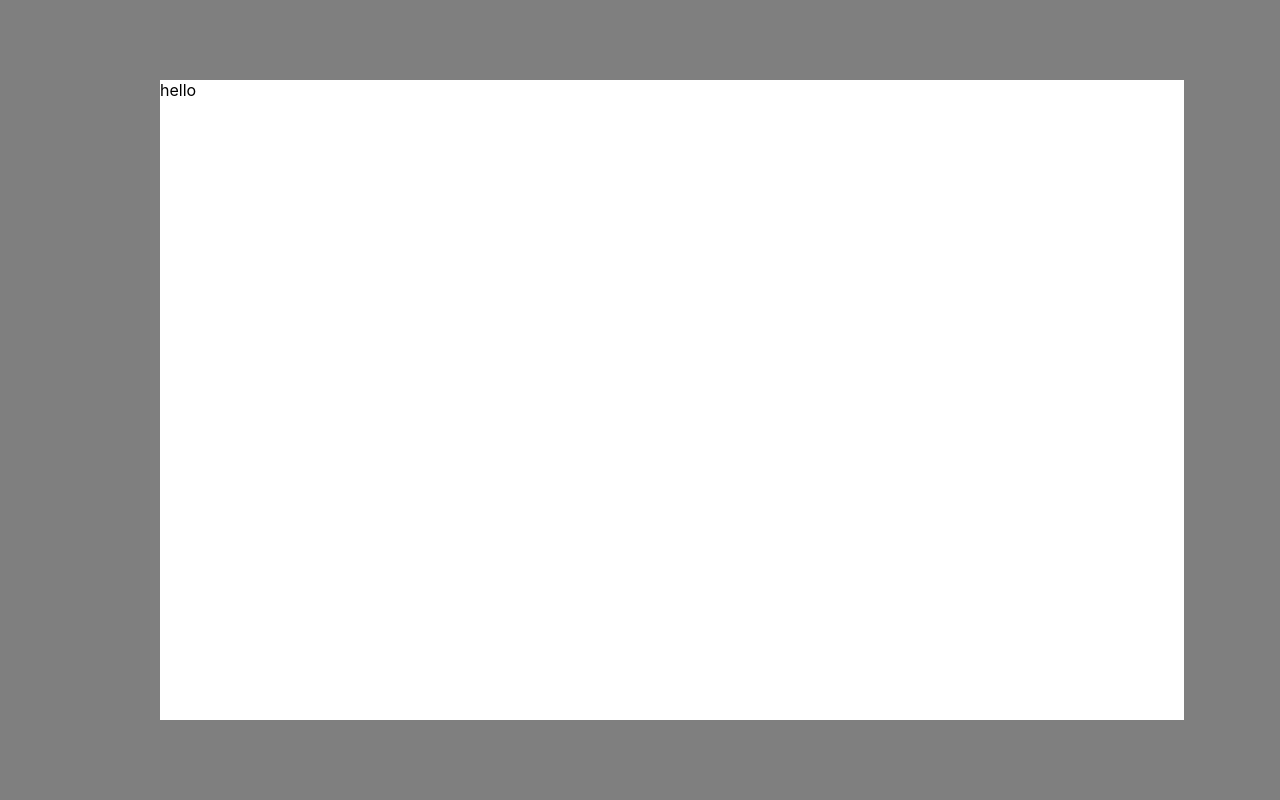
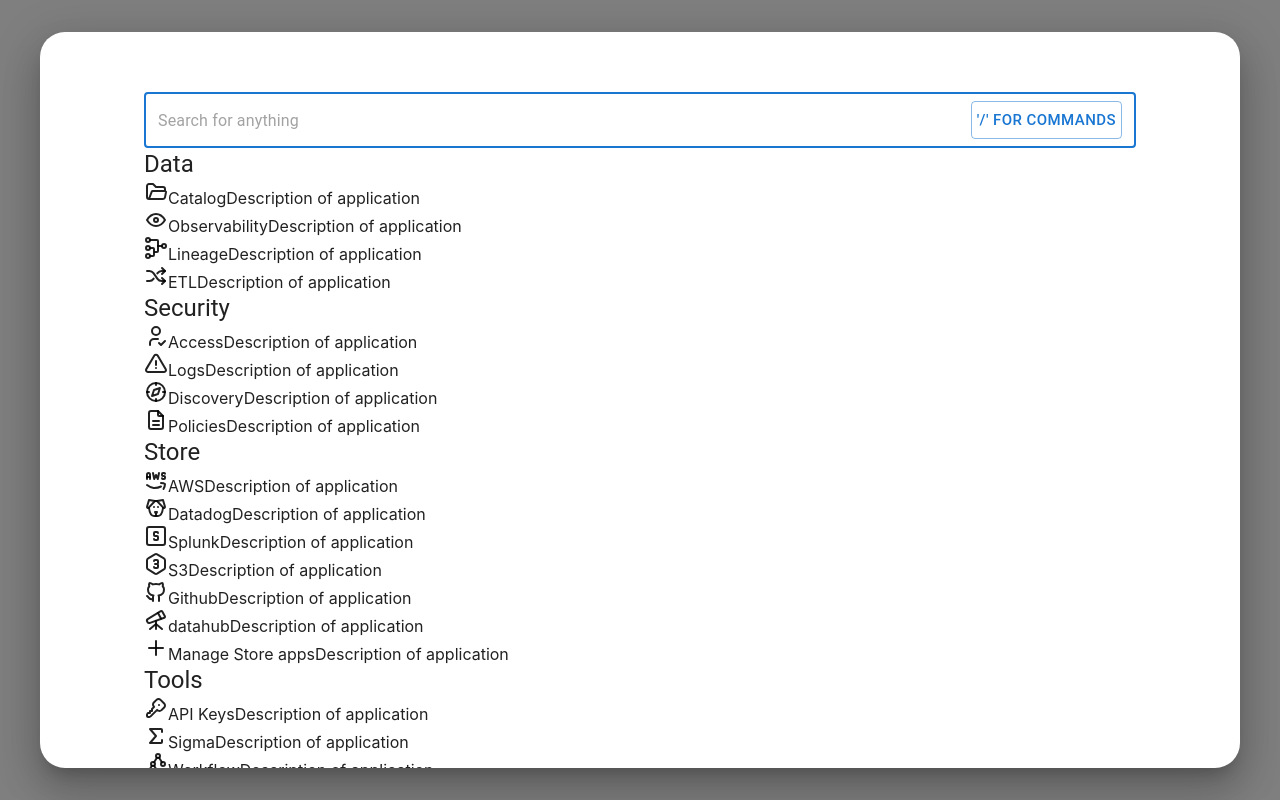
Before and after one commit to TCL735/components-demo, a React (Create React App) app: page / in a window 1280 px wide. Both pictures are taken after a click on the button "⌘E". Built offline with nearby package versions, Linux system fonts and the light colour scheme.

Commit message:
feat: create modal as a Dialog

```diff
--- a/package.json
+++ b/package.json
@@ -6,6 +6,7 @@
     "@emotion/react": "^11.11.4",
     "@emotion/styled": "^11.11.5",
     "@mui/material": "^5.15.15",
+    "@tabler/icons-react": "^3.1.0",
     "@testing-library/jest-dom": "^5.17.0",
     "@testing-library/react": "^13.4.0",
     "@testing-library/user-event": "^13.5.0",
--- a/src/components/Launcher.css
+++ b/src/components/Launcher.css
@@ -1,5 +1,16 @@
 .modal {
-  width: 80%;
-  height: 80%;
+  border-radius: 25px;
   background-color: white;
+  overflow: scroll;
 }
+
+.MuiDialog-paper {
+  border-radius: 25px !important;
+}
+
+.button-command-e {
+  display: flex;
+  flex-direction: row;
+  justify-content: space-between !important;
+  padding: 5px !important;
+}
--- a/src/components/Launcher.tsx
+++ b/src/components/Launcher.tsx
@@ -1,5 +1,13 @@
 import React, { useState } from "react";
-import { Box, Button, InputAdornment, Modal, TextField } from "@mui/material";
+import {
+  Button,
+  Dialog,
+  DialogContent,
+  InputAdornment,
+  TextField,
+} from "@mui/material";
+import { IconLayoutGrid } from "@tabler/icons-react";
+import { LauncherContents } from "./LauncherContents";
 import { useKeyPress } from "../utils/hooks";
 import "./Launcher.css";
 
@@ -21,17 +29,33 @@
           InputProps={{
             endAdornment: (
               <InputAdornment position="end">
-                <Button variant="outlined">⌘E</Button>
+                <Button
+                  className="button-command-e"
+                  variant="outlined"
+                  size="large"
+                >
+                  <IconLayoutGrid />
+                  <span>⌘E</span>
+                </Button>
               </InputAdornment>
             ),
           }}
         />
       ) : null}
-      <Modal open={isOpen} onClose={handleClose}>
-        <Box mx={20} my={10} className="modal">
-          <div>hello</div>
-        </Box>
-      </Modal>
+      <Dialog
+        className="modal"
+        fullWidth
+        maxWidth="lg"
+        open={isOpen}
+        onClose={handleClose}
+        aria-modal="true"
+        aria-labelledby="modal-title-stuff"
+        aria-describedby="modal-description"
+      >
+        <DialogContent className="modal-content">
+          <LauncherContents />
+        </DialogContent>
+      </Dialog>
     </>
   );
 }
--- /dev/null
+++ b/src/components/LauncherContents.tsx
@@ -0,0 +1,69 @@
+import React, { FC, forwardRef, useMemo } from "react";
+import {
+  Box,
+  Button,
+  Grid,
+  InputAdornment,
+  Stack,
+  TextField,
+  Typography,
+} from "@mui/material";
+import { GroupName, groups, sections } from "./Sections";
+
+interface ContenGroupProps {
+  groupName: GroupName;
+}
+export const ContentGroup: FC<ContenGroupProps> = ({ groupName }) => {
+  const sectionRows = useMemo(
+    () => sections.filter((section) => section.group === groupName),
+    [groupName],
+  );
+
+  return (
+    <Grid>
+      <Grid item xs={12}>
+        <Typography variant="h5">{groupName}</Typography>
+        <Stack>
+          {sectionRows.map((section) => {
+            const Icon = section.icon;
+            return (
+              <div key={section.name}>
+                <Icon />
+                <span>{section.name}</span>
+                <span>{section.description}</span>
+              </div>
+            );
+          })}
+        </Stack>
+      </Grid>
+    </Grid>
+  );
+};
+
+export const LauncherContents = forwardRef((props, ref) => {
+  return (
+    <Box mx={10} my={5} ref={ref}>
+      <TextField
+        autoFocus
+        fullWidth
+        placeholder="Search for anything"
+        InputProps={{
+          endAdornment: (
+            <InputAdornment position="end">
+              <Button
+                className="button-command-e"
+                variant="outlined"
+                size="large"
+              >
+                <span>'/' for commands</span>
+              </Button>
+            </InputAdornment>
+          ),
+        }}
+      />
+      {groups.map((group) => (
+        <ContentGroup key={group.name} groupName={group.name} />
+      ))}
+    </Box>
+  );
+});
--- /dev/null
+++ b/src/components/Sections.tsx
@@ -0,0 +1,198 @@
+import { FC } from "react";
+import {
+  IconAlertTriangle,
+  IconBinaryTree,
+  IconBrandAws,
+  IconBrandGithub,
+  IconBuildingWarehouse,
+  IconCompass,
+  IconDatabase,
+  IconDog,
+  IconEye,
+  IconFileDescription,
+  IconFolderOpen,
+  IconHexagonNumber3,
+  IconKey,
+  IconLock,
+  IconPlus,
+  IconSettings,
+  IconSettingsBolt,
+  IconSettingsDollar,
+  IconSquareLetterS,
+  IconSum,
+  IconSwitch3,
+  IconTelescope,
+  IconTool,
+  IconTournament,
+  IconUserCheck,
+} from "@tabler/icons-react";
+
+export enum GroupName {
+  Data = "Data",
+  Security = "Security",
+  Store = "Store",
+  Tools = "Tools",
+  Settings = "Settings",
+}
+
+export interface Group {
+  icon: FC;
+  name: GroupName;
+}
+
+export interface Section {
+  icon: FC;
+  group: GroupName;
+  name: string;
+  description: string;
+}
+
+export const groups: Array<Group> = [
+  {
+    icon: IconDatabase,
+    name: GroupName.Data,
+  },
+  {
+    icon: IconLock,
+    name: GroupName.Security,
+  },
+  {
+    icon: IconBuildingWarehouse,
+    name: GroupName.Store,
+  },
+  {
+    icon: IconTool,
+    name: GroupName.Tools,
+  },
+  {
+    icon: IconSettings,
+    name: GroupName.Settings,
+  },
+];
+
+export const sections: Array<Section> = [
+  {
+    icon: IconFolderOpen,
+    group: GroupName.Data,
+    name: "Catalog",
+    description: "Description of application",
+  },
+  {
+    icon: IconEye,
+    group: GroupName.Data,
+    name: "Observability",
+    description: "Description of application",
+  },
+  {
+    icon: IconTournament,
+    group: GroupName.Data,
+    name: "Lineage",
+    description: "Description of application",
+  },
+  {
+    icon: IconSwitch3,
+    group: GroupName.Data,
+    name: "ETL",
+    description: "Description of application",
+  },
+
+  {
+    icon: IconUserCheck,
+    group: GroupName.Security,
+    name: "Access",
+    description: "Description of application",
+  },
+  {
+    icon: IconAlertTriangle,
+    group: GroupName.Security,
+    name: "Logs",
+    description: "Description of application",
+  },
+  {
+    icon: IconCompass,
+    group: GroupName.Security,
+    name: "Discovery",
+    description: "Description of application",
+  },
+  {
+    icon: IconFileDescription,
+    group: GroupName.Security,
+    name: "Policies",
+    description: "Description of application",
+  },
+
+  {
+    icon: IconBrandAws,
+    group: GroupName.Store,
+    name: "AWS",
+    description: "Description of application",
+  },
+  {
+    icon: IconDog,
+    group: GroupName.Store,
+    name: "Datadog",
+    description: "Description of application",
+  },
+  {
+    icon: IconSquareLetterS,
+    group: GroupName.Store,
+    name: "Splunk",
+    description: "Description of application",
+  },
+  {
+    icon: IconHexagonNumber3,
+    group: GroupName.Store,
+    name: "S3",
+    description: "Description of application",
+  },
+  {
+    icon: IconBrandGithub,
+    group: GroupName.Store,
+    name: "Github",
+    description: "Description of application",
+  },
+  {
+    icon: IconTelescope,
+    group: GroupName.Store,
+    name: "datahub",
+    description: "Description of application",
+  },
+  {
+    icon: IconPlus,
+    group: GroupName.Store,
+    name: "Manage Store apps",
+    description: "Description of application",
+  },
+
+  {
+    icon: IconKey,
+    group: GroupName.Tools,
+    name: "API Keys",
+    description: "Description of application",
+  },
+  {
+    icon: IconSum,
+    group: GroupName.Tools,
+    name: "Sigma",
+    description: "Description of application",
+  },
+  {
+    icon: IconBinaryTree,
+    group: GroupName.Tools,
+    name: "Workflow",
+    description: "Description of application",
+  },
+
+  {
+    icon: IconSettingsBolt,
+    group: GroupName.Settings,
+    name: "Common Setting A",
+    description: "Description of application",
+  },
+  {
+    icon: IconSettingsDollar,
+    group: GroupName.Settings,
+    name: "Special Setting B",
+    description: "Description of application",
+  },
+];
```
Also changed, not shown: 1 other file (tests, documents, lock files or other folders).
